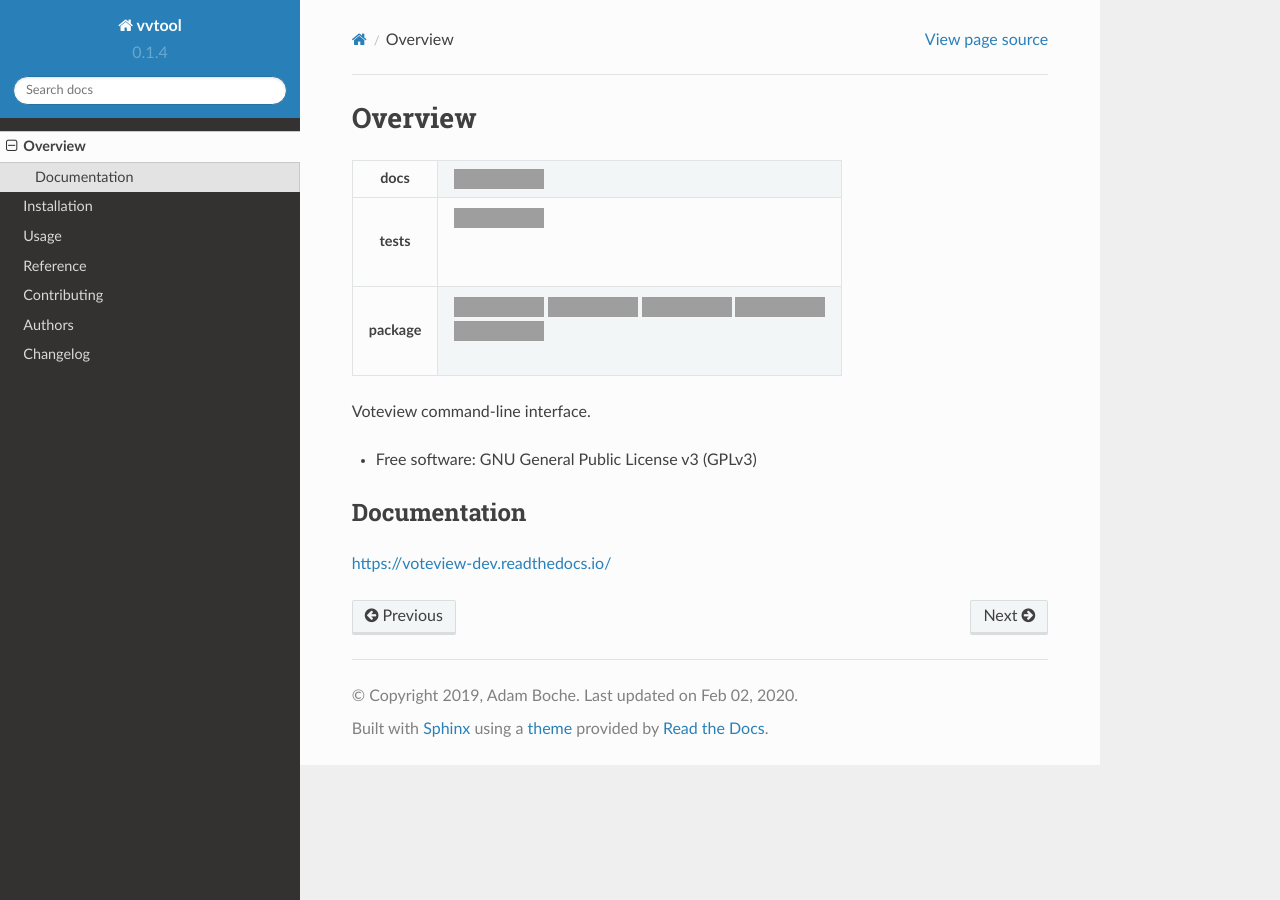
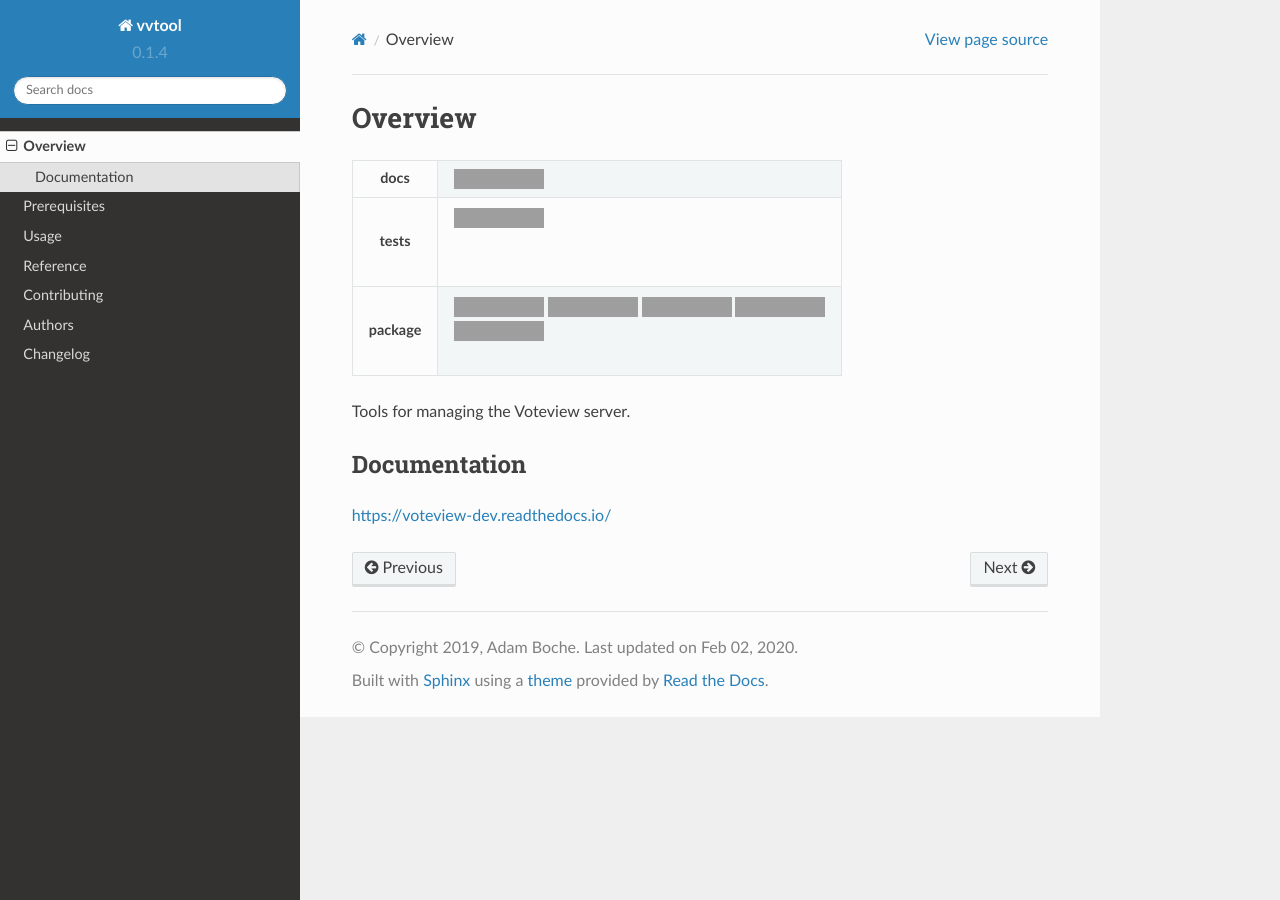
Before and after one commit to voteview/voteview-dev, a Sphinx documentation site: the page built from docs/readme.rst, in a window 1280 px wide, cut to the strip 0-900 px from the top of the page. Built offline with Sphinx 7.4.7 and the Read the Docs theme 2.0.0, drawn with Linux system fonts in a browser that asks for light colours; grey boxes are pictures that could not be loaded.

Commit message:
Replace installation with prerequisites

```diff
--- a/README.rst
+++ b/README.rst
@@ -48,9 +48,9 @@ Overview
 
 .. end-badges
 
-Voteview command-line interface.
+Tools for managing the Voteview server.
 
-* Free software: GNU General Public License v3 (GPLv3)
+
 
 Documentation
 =============
--- a/docs/index.rst
+++ b/docs/index.rst
@@ -6,7 +6,7 @@ Contents
    :maxdepth: 2
 
    readme
-   installation
+   prerequisites
    usage
    reference/index
    contributing
--- a/docs/installation.rst
+++ /dev/null
@@ -1,7 +0,0 @@
-============
-Installation
-============
-
-At the command line::
-
-    pip install voteview-dev
--- /dev/null
+++ b/docs/prerequisites.rst
@@ -0,0 +1,12 @@
+==============
+Prerequisites
+==============
+
+
+
+You will need to:
+
+- Install Python 3.6 or above.
+- Install Poetry (``python3.6 -m pip install --user poetry``).
+- Install and run Docker server.
+- Be able to ssh to the Voteview staging server.
```
Also changed, not shown: docs/usage.rst (+1 -8 lines).
